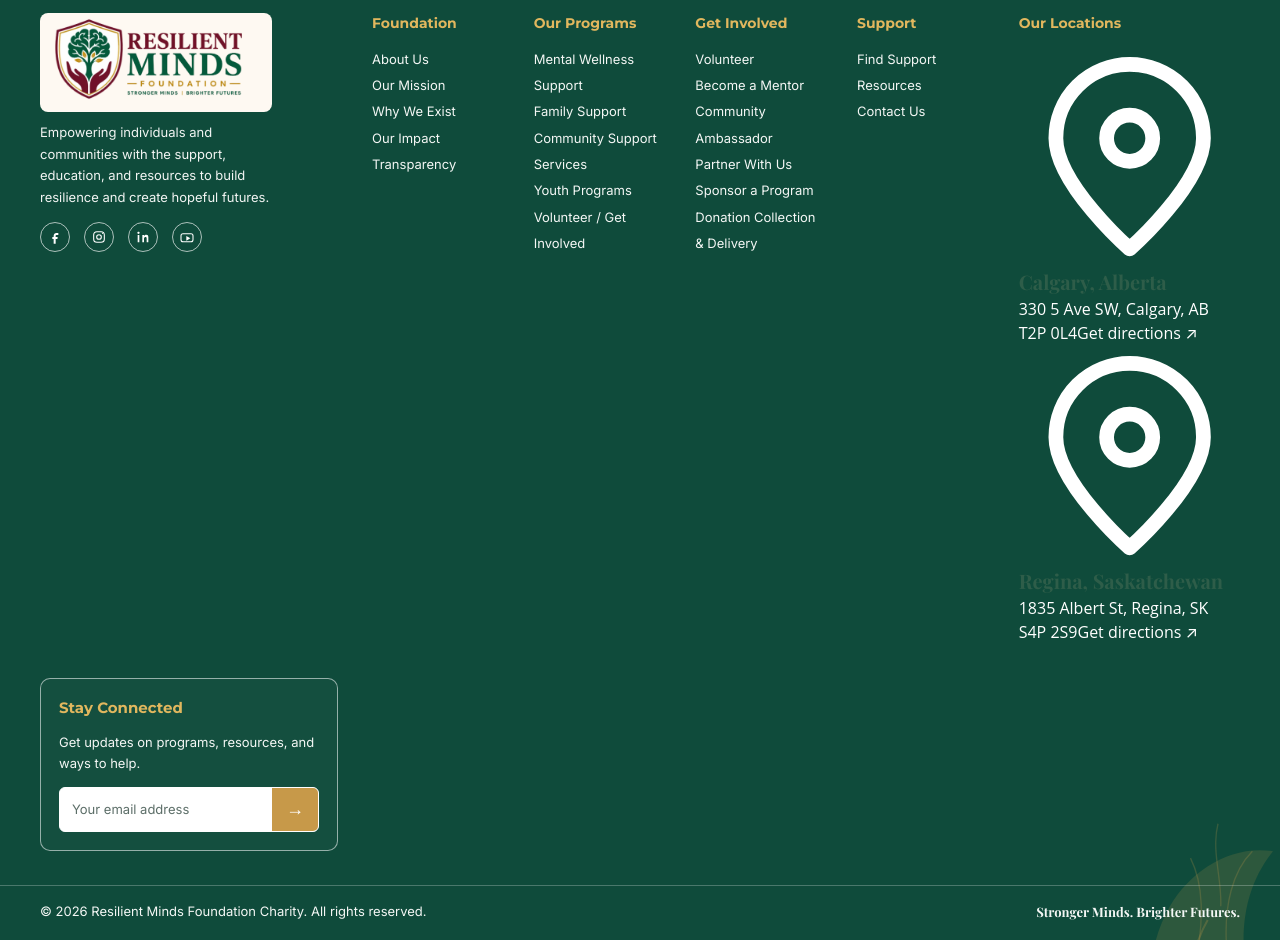
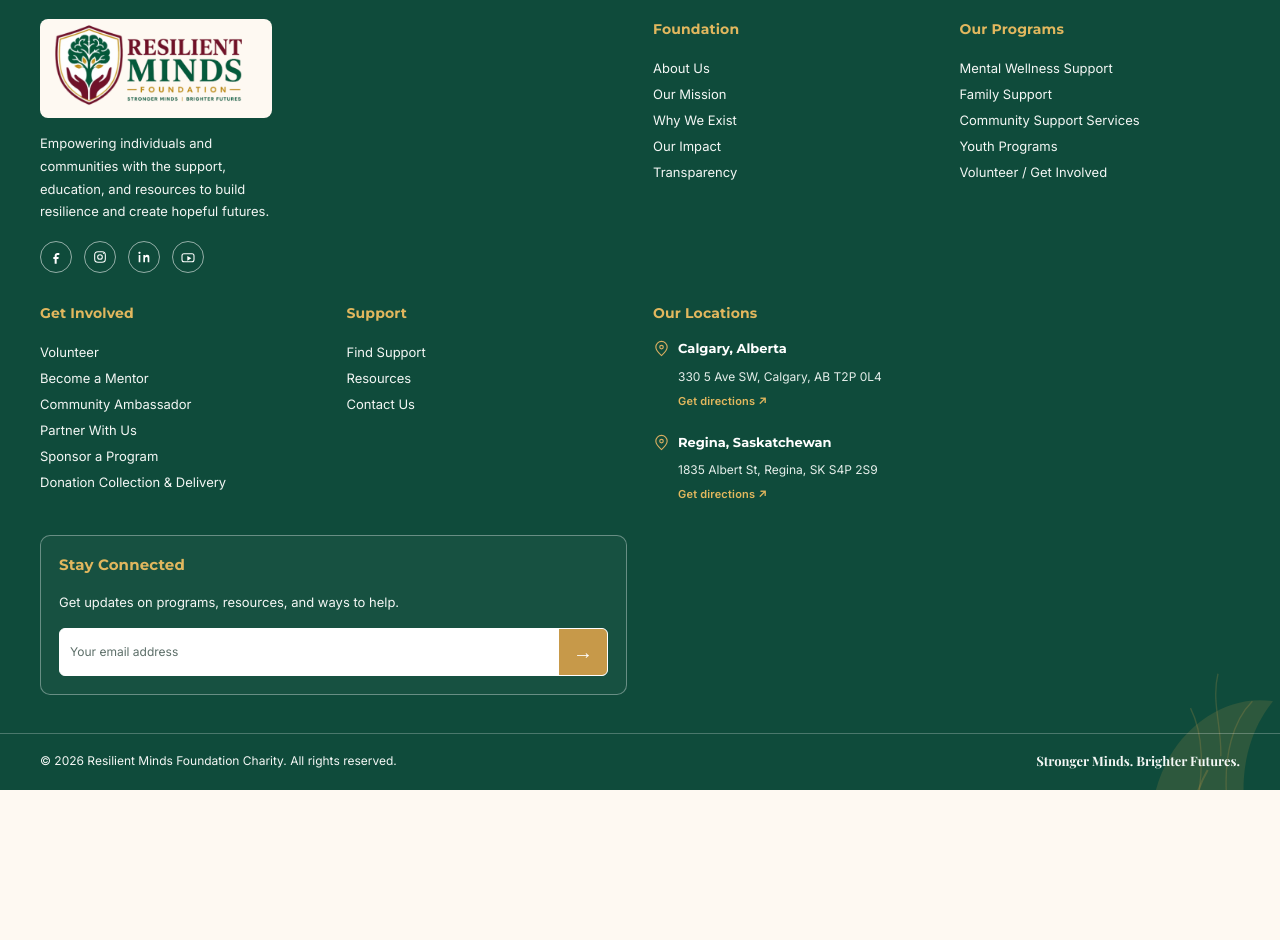
Before and after one commit to Martins-technologies/Resilent-MINDS-foundation, a React (Vite) app: page / in a window 1280 px wide. Shown: the part 4240-5180 px from the top of the page. After the commit the page ends 5030 px from the top, so only its background shows below. Built offline with nearby package versions, Linux system fonts and the light colour scheme; a web font is replaced by a local one.

Commit message:
Uncomment and style footer component CSS

```diff
--- a/src/components/Footer/Footer.module.css
+++ b/src/components/Footer/Footer.module.css
@@ -1,4 +1,4 @@
-.footer {
+/* .footer {
   position: relative;
   overflow: hidden;
   background: #0f4b3b;
@@ -249,4 +249,419 @@
   .leaf {
     opacity: 0.55;
   }
+} */
+
+
+
+.footer {
+  position: relative;
+  overflow: hidden;
+  background: #0f4b3b;
+  color: #ffffff;
+  padding: 42px 0 0;
 }
+
+.leaf {
+  position: absolute;
+  right: -48px;
+  bottom: -145px;
+  width: 220px;
+  height: 310px;
+  pointer-events: none;
+}
+
+.top {
+  position: relative;
+  z-index: 1;
+  display: grid;
+  grid-template-columns:
+    minmax(175px, 1.35fr)
+    repeat(4, minmax(105px, 0.85fr))
+    minmax(165px, 1.1fr)
+    minmax(190px, 1.25fr);
+  gap: 25px;
+  padding-bottom: 38px;
+}
+
+.brand {
+  min-width: 0;
+}
+
+.logo {
+  display: block;
+  width: 220px;
+  max-width: 100%;
+  height: auto;
+  object-fit: contain;
+  object-position: left center;
+}
+
+.logoLink {
+  display: inline-flex;
+  align-items: center;
+  background: #fef9f2;
+  border-radius: 8px;
+  padding: 4px 8px 4px 4px;
+}
+
+.brandBody {
+  max-width: 250px;
+  margin: 12px 0 0;
+  color: #f2f5f3;
+  font-family: var(--rm-font-body);
+  font-size: 13px;
+  line-height: 1.75;
+}
+
+.social {
+  display: flex;
+  flex-wrap: wrap;
+  gap: 12px;
+  margin-top: 18px;
+}
+
+.socialBtn {
+  width: 32px;
+  height: 32px;
+  flex-shrink: 0;
+  border-radius: 50%;
+  border: 1px solid rgba(255, 255, 255, 0.55);
+  background: transparent;
+  display: flex;
+  align-items: center;
+  justify-content: center;
+  text-decoration: none;
+  transition: background-color 180ms ease, border-color 180ms ease;
+}
+
+.socialBtn:hover {
+  background: #c79949;
+  border-color: #c79949;
+}
+
+.logoLink:focus-visible,
+.socialBtn:focus-visible,
+.link:focus-visible,
+.locationAddress:focus-visible,
+.subscribe:focus-visible {
+  outline: 3px solid #f7d991;
+  outline-offset: 3px;
+}
+
+.colTitle,
+.newsTitle {
+  margin: 0 0 15px;
+  font-family: var(--rm-font-ui);
+  font-size: 14px;
+  font-weight: 700;
+  letter-spacing: 0.15px;
+  color: #e1b75e;
+}
+
+.newsTitle {
+  font-size: 15px;
+}
+
+.list {
+  list-style: none;
+  margin: 0;
+  padding: 0;
+}
+
+.list li {
+  margin: 0;
+  padding: 0;
+}
+
+.link {
+  display: inline-block;
+  font-family: var(--rm-font-body);
+  font-size: 13px;
+  font-weight: 400;
+  line-height: 2;
+  color: #f4f7f5;
+  text-decoration: none;
+  text-underline-offset: 3px;
+  transition: color 160ms ease;
+}
+
+.link:hover {
+  color: #f3cf81;
+  text-decoration: underline;
+}
+
+/* Locations */
+
+.locations {
+  min-width: 0;
+}
+
+.locationList {
+  display: flex;
+  flex-direction: column;
+  gap: 22px;
+}
+
+.location {
+  min-width: 0;
+}
+
+.locationHeading {
+  display: flex;
+  align-items: center;
+  gap: 8px;
+  margin-bottom: 7px;
+}
+
+.locationIcon {
+  width: 17px;
+  height: 17px;
+  flex-shrink: 0;
+  color: #d8ad61;
+}
+
+.locationHeading h4 {
+  margin: 0;
+  font-family: var(--rm-font-ui);
+  font-size: 13px;
+  line-height: 1.5;
+  font-weight: 700;
+  color: #ffffff;
+}
+
+.locationAddress {
+  display: block;
+  padding-left: 25px;
+  font-family: var(--rm-font-body);
+  font-size: 12px;
+  line-height: 1.75;
+  color: #e5eeea;
+  text-decoration: none;
+  overflow-wrap: anywhere;
+  transition: color 160ms ease;
+}
+
+.locationAddress:hover {
+  color: #f3cf81;
+}
+
+.mapLabel {
+  display: block;
+  margin-top: 5px;
+  color: #e1b75e;
+  font-size: 11px;
+  font-weight: 600;
+  letter-spacing: 0.2px;
+}
+
+/* Newsletter */
+
+.newsletter {
+  align-self: start;
+  min-width: 0;
+  padding: 18px;
+  border: 1px solid rgba(255, 255, 255, 0.35);
+  border-radius: 10px;
+  background: rgba(255, 255, 255, 0.035);
+}
+
+.newsBody {
+  margin: 0 0 15px;
+  font-family: var(--rm-font-body);
+  font-size: 13px;
+  line-height: 1.7;
+  color: #f4f7f5;
+}
+
+.form {
+  display: flex;
+  align-items: stretch;
+  background: #ffffff;
+  border: 1px solid #ffffff;
+  border-radius: 6px;
+  overflow: hidden;
+}
+
+.input {
+  flex: 1;
+  width: 100%;
+  min-width: 0;
+  border: none;
+  background: transparent;
+  padding: 11px 10px;
+  font-family: var(--rm-font-body);
+  font-size: 12px;
+  color: #183e33;
+}
+
+.input:focus {
+  outline: 3px solid #f7d991;
+  outline-offset: -3px;
+}
+
+.input::placeholder {
+  color: #5c6e68;
+}
+
+.subscribe {
+  flex-shrink: 0;
+  border: none;
+  background: #c79949;
+  color: #ffffff;
+  font-family: var(--rm-font-ui);
+  font-size: 20px;
+  font-weight: 700;
+  padding: 8px 14px;
+  cursor: pointer;
+  display: inline-flex;
+  align-items: center;
+  justify-content: center;
+  transition: background-color 160ms ease;
+}
+
+.subscribe:hover {
+  background: #ad8033;
+}
+
+/* Bottom bar */
+
+.bottom {
+  position: relative;
+  z-index: 1;
+  display: flex;
+  justify-content: space-between;
+  align-items: center;
+  flex-wrap: wrap;
+  gap: 12px;
+  padding-top: 17px;
+  padding-bottom: 19px;
+  border-top: 1px solid rgba(255, 255, 255, 0.25);
+}
+
+.copy {
+  margin: 0;
+  font-family: var(--rm-font-body);
+  font-size: 12px;
+  line-height: 1.6;
+  color: #f4f7f5;
+}
+
+.tagline {
+  margin: 0;
+  font-family: var(--rm-font-heading);
+  font-size: 13px;
+  font-weight: 400;
+  color: #f4f7f5;
+}
+
+.srOnly {
+  position: absolute;
+  width: 1px;
+  height: 1px;
+  padding: 0;
+  margin: -1px;
+  overflow: hidden;
+  clip: rect(0, 0, 0, 0);
+  white-space: nowrap;
+  border: 0;
+}
+
+/* Laptop and tablet */
+
+@media (max-width: 1350px) {
+  .top {
+    grid-template-columns: repeat(4, minmax(0, 1fr));
+    gap: 30px 26px;
+  }
+
+  .brand {
+    grid-column: span 2;
+  }
+
+  .locations {
+    grid-column: span 2;
+  }
+
+  .newsletter {
+    grid-column: span 2;
+  }
+}
+
+/* Tablet */
+
+@media (max-width: 900px) {
+  .top {
+    grid-template-columns: repeat(3, minmax(0, 1fr));
+    gap: 32px 24px;
+  }
+
+  .brand {
+    grid-column: span 3;
+  }
+
+  .locations {
+    grid-column: span 2;
+  }
+
+  .newsletter {
+    grid-column: span 1;
+  }
+}
+
+/* Mobile */
+
+@media (max-width: 600px) {
+  .footer {
+    padding-top: 34px;
+  }
+
+  .top {
+    grid-template-columns: repeat(2, minmax(0, 1fr));
+    gap: 30px 20px;
+  }
+
+  .brand {
+    grid-column: span 2;
+  }
+
+  .brandBody {
+    max-width: 340px;
+  }
+
+  .locations {
+    grid-column: span 2;
+  }
+
+  .locationList {
+    gap: 19px;
+  }
+
+  .newsletter {
+    grid-column: span 2;
+    max-width: 100%;
+  }
+
+  .bottom {
+    flex-direction: column;
+    align-items: flex-start;
+    padding: 19px 20px 25px;
+  }
+
+  .leaf {
+    opacity: 0.35;
+  }
+}
+
+@media (max-width: 360px) {
+  .top {
+    gap: 26px 15px;
+  }
+
+  .colTitle {
+    font-size: 13px;
+  }
+
+  .link {
+    font-size: 12px;
+  }
+}
```
